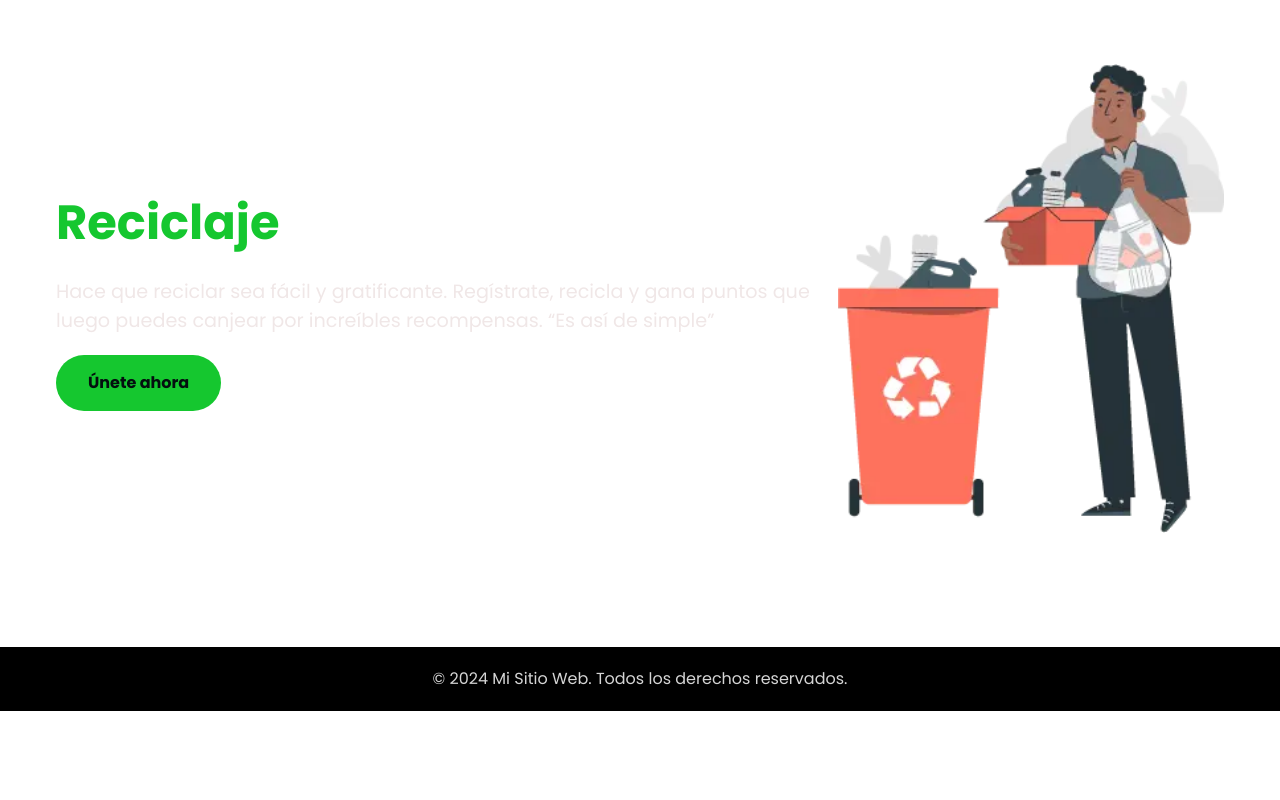
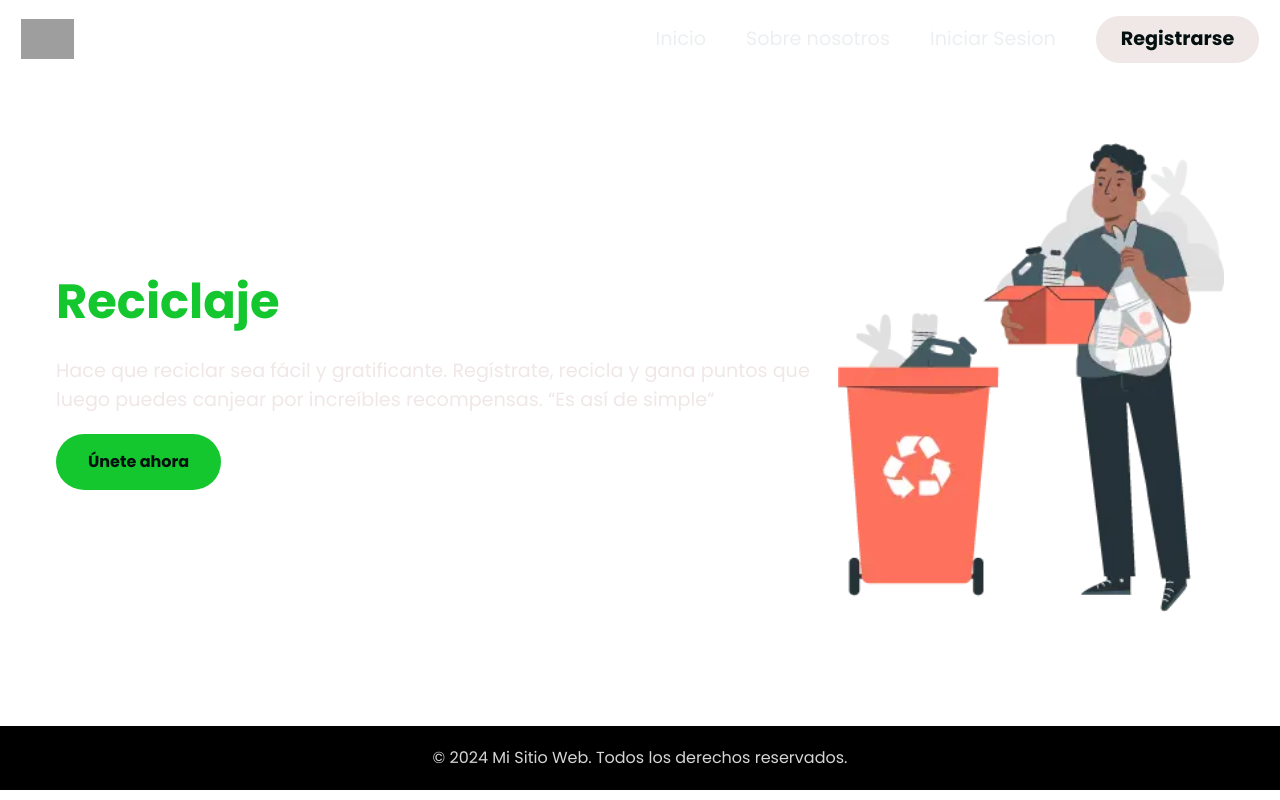
Before and after one commit to MatiasAguirre26/reciclaje-final, a Next.js app in the folder reciclaje-app/: page / in a window 1280 px wide. Built offline with nearby package versions, Linux system fonts and the light colour scheme; grey boxes are pictures that could not be loaded.

Commit message:
agregando el navbar de la pagina del login, el html y sus estilos

```diff
--- a/reciclaje-app/src/app/dashboard/page.js
+++ b/reciclaje-app/src/app/dashboard/page.js
@@ -10,9 +10,9 @@ export default function Dashboard() {
         <p>Puntos disponibles: <span className="points">1000</span></p>
       </header>
       <nav className={styles.nav}>
-        <Link href="/reciclar" legacyBehavior><a>Reciclar</a></Link>
-        <Link href="/mapa" legacyBehavior><a>Mapa</a></Link>
-        <Link href="/canjear" legacyBehavior><a>Canjear</a></Link>
+        <Link href="/recycle" legacyBehavior><a>Reciclar</a></Link>
+        <Link href="/map" legacyBehavior><a>Mapa</a></Link>
+        <Link href="/rewards" legacyBehavior><a>Canjear</a></Link>
       </nav>
       <section className={styles.manual}>
         <h2>Manual de reciclaje</h2>
--- a/reciclaje-app/src/app/page.js
+++ b/reciclaje-app/src/app/page.js
@@ -1,8 +1,38 @@
 import Image from "next/image";
 import styles from './styles/hero-section.module.css';
+import navbar from './styles/navbar-landing.module.css';
 
 export default function Home() {
   return (
+    <>
+      <header className={navbar.header}>
+      <div className={navbar.logo}>
+          <img src="./assets/logo.webp" alt="Logo de la marca"/>
+      </div>
+      <nav>
+      <ul className={navbar.navLinks}>
+              <li><a href="#">Inicio</a></li>
+              <li><a href="./pages/aboutUs.html">Sobre nosotros</a></li>
+              <li><a href="/auth/login">Iniciar Sesion</a></li>
+      </ul>
+      </nav>
+      <a className={navbar.btn} href="/auth/register"><button>Registrarse</button></a>
+
+      <a onclick="openNav()" className={navbar.menu} href="#"><button><svg xmlns="http://www.w3.org/2000/svg" viewBox="0 0 512 512" width="20"><path d="M0 96C0 78.3 14.3 64 32 64H416c17.7 0 32 14.3 32 32s-14.3 32-32 32H32C14.3 128 0 113.7 0 96zM64 256c0-17.7 14.3-32 32-32H480c17.7 0 32 14.3 32 32s-14.3 32-32 32H96c-17.7 0-32-14.3-32-32zM448 416c0 17.7-14.3 32-32 32H32c-17.7 0-32-14.3-32-32s14.3-32 32-32H416c17.7 0 32 14.3 32 32z"/></svg></button></a>
+
+      <div id="mobile-menu" className={navbar.overlay}  >
+          <a onclick="closeNav()" href="" className={navbar.close}>&times;</a>
+          <div className={navbar.overlayContent}>
+              <a href="#">Inicio</a>
+              <a href="./pages/aboutUs.html">Sobre nosotros</a>
+              <a href="./auth/login">Iniciar Sesion</a>
+              <a href="/auth/register.html">Registrarse</a>
+          </div>
+      </div>
+      </header>
+
+
+
       <main className={styles.main}>
         <section className={styles.hero}>
           <article className={styles.article}>
@@ -15,5 +45,6 @@ export default function Home() {
           </div>
         </section>
       </main>
+    </>
   );
 }
--- /dev/null
+++ b/reciclaje-app/src/app/styles/navbar-landing.module.css
@@ -0,0 +1,141 @@
+/*NAVBAR*/
+.header{
+    display: flex;
+    justify-content: flex-end;
+    align-items: center;
+    padding: 1em 1.3em;
+}
+
+.header .logo{
+    cursor: pointer;
+    margin-right: auto;
+}
+
+.header .logo img{
+    height: 40px;
+    width: auto;
+    transition: all 0.3s;
+}
+
+.header .logo img:hover{
+    transform: scale(1.2);
+}
+
+.header .navLinks{
+    list-style: none;
+}
+
+.header .navLinks li{
+    display: inline-block;
+    padding: 0 20px;
+}
+
+.header .navLinks li:hover,
+.overlay a:hover{
+    transform: scale(1.1);
+}
+
+.header .navLinks a{
+    font-size: 1.2rem;
+    color: #eceff1;
+}
+
+.header .navLinks a:hover{
+    color: #ffbc0e;
+}
+
+.menu {
+    display:none;
+}
+
+.header .btn button,
+.header .menu button{
+    margin-left: 20px;
+    font-weight: bold;
+    color: var(--background-color);
+    padding: 9px 25px;
+    background: var(--color-white);
+    border: none;
+    border-radius: 50px;
+    cursor: pointer;
+    transition: all 0.3s ease 0s;
+    font-size: 1.2rem;
+    font-family: "Poppins";
+}
+
+.header .btn button:hover,
+.header .menu button:hover{
+    background-color: #e2f1f8;
+    color: #ffbc0e;
+    transform: scale(1.1);
+}
+
+/*Nav Mobile*/
+
+.header a{
+    text-decoration: none;
+}
+
+.header .overlay {
+    height: 100%;
+    width: 0;
+    position: fixed;
+    z-index: 1;
+    left: 0;
+    top: 0;
+    background-color: rgba(33, 49, 63, .95);
+    overflow: hidden;
+    transition: all 0.3s ease 0s;
+}
+
+.header .overlay .overlayContent{
+    display: flex;
+    height: 100%;
+    flex-direction: column;
+    align-items: center;
+    justify-content: center;
+}
+
+.header .overlay a{
+    padding: 15px;
+    font-size: 2rem;
+    display: block;
+    transition: all 0.3s ease 0s;
+    font-weight: 700;
+    color: #eceff1;
+}
+
+.header .overlay a:hover,
+.header .overlay a:focus{
+    color: #ffbc0e;
+}
+
+.header .overlay .close{
+    position: absolute;
+    top: 20px;
+    right: 45px;
+    font-size: 5rem;
+}
+
+
+
+/*MEDIA QUERY*/
+
+/*navbar*/
+@media (max-width: 768px){
+
+    .main {
+        padding: 2em 1em;
+    }
+
+    .navLinks, .btn {
+        display: none;
+    }
+    .menu {
+        display: inherit;
+    }
+    .header .overlay .close{
+        top: 15px;
+        right: 35px;
+    }
+}
```
Also changed, not shown: reciclaje-app/src/app/components/navbar-landing.js (deleted). Lines whose indentation alone changed are shown as unchanged.
